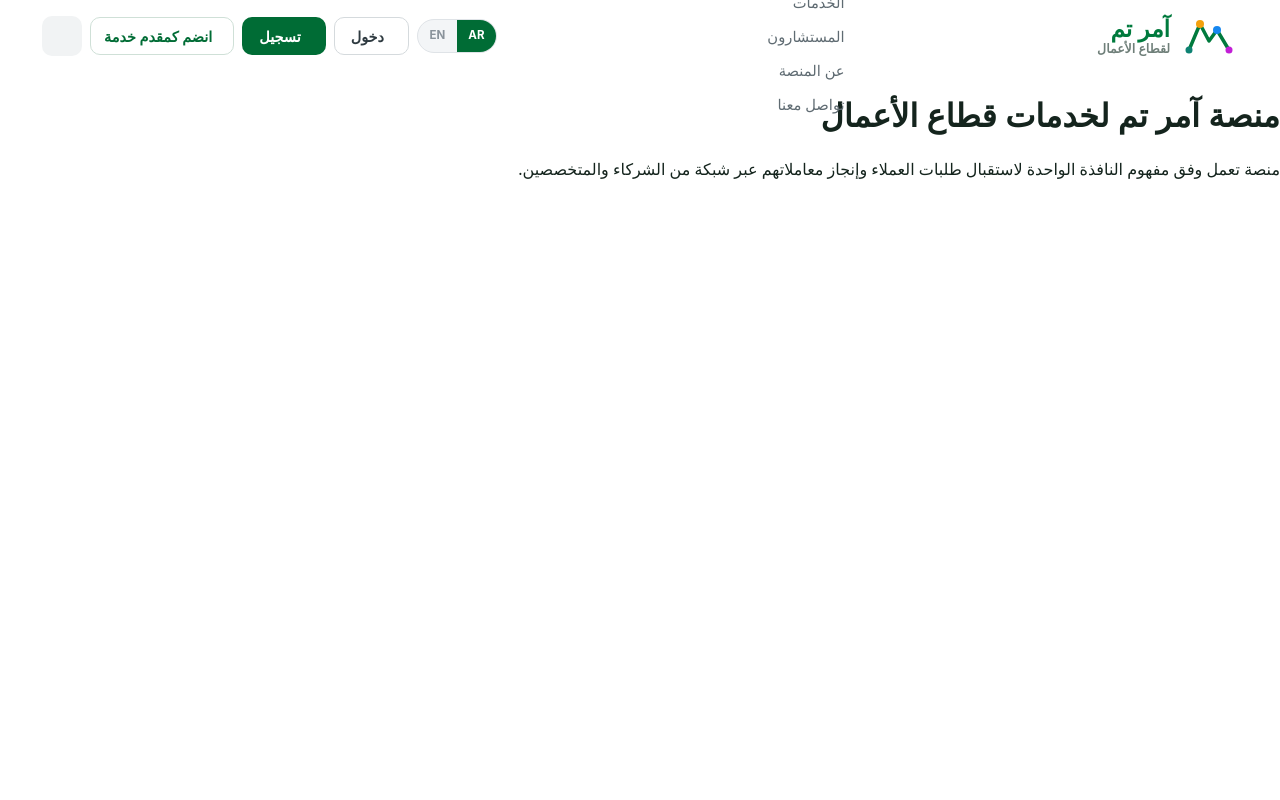
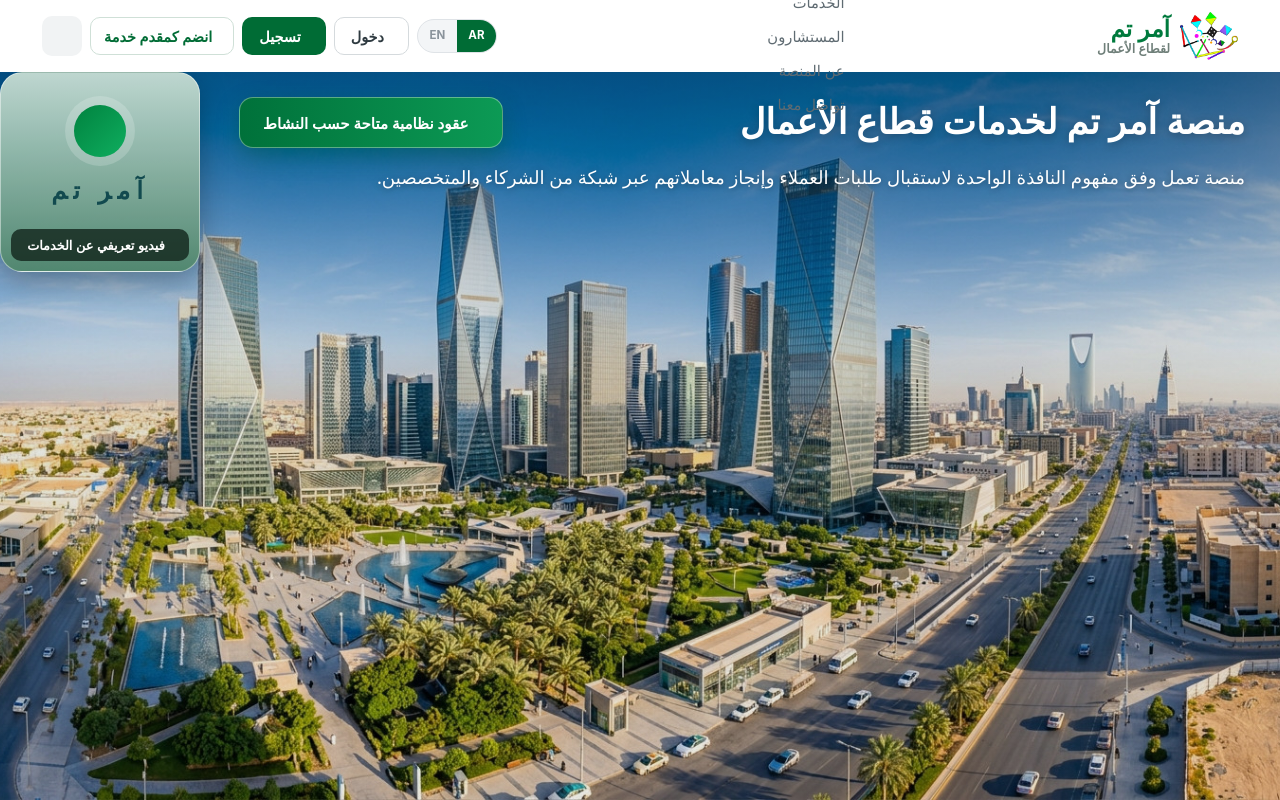
Before and after one commit to Asjadfaroq/amrtm-business-homepage, a Laravel app: page / in a window 1280 px wide. Run offline with Laravel 12, Linux system fonts and the light colour scheme; style sheets or scripts are compiled from the project's sources.

Commit message:
Add hero section with image slideshow

```diff
--- a/config/platform.php
+++ b/config/platform.php
@@ -8,4 +8,13 @@ return [
 
     'navigation' => ['home', 'services', 'consultants', 'about', 'contact'],
 
+    'hero' => [
+        'slides' => [
+            'images/hero/slide-1.jpg',
+            'images/hero/slide-2.jpg',
+            'images/hero/slide-3.jpg',
+            'images/hero/slide-4.jpg',
+        ],
+    ],
+
 ];
--- a/lang/ar/home.php
+++ b/lang/ar/home.php
@@ -27,6 +27,8 @@ return [
     'hero' => [
         'title' => 'منصة آمر تم لخدمات قطاع الأعمال',
         'lead' => 'منصة تعمل وفق مفهوم النافذة الواحدة لاستقبال طلبات العملاء وإنجاز معاملاتهم عبر شبكة من الشركاء والمتخصصين.',
+        'badge' => 'عقود نظامية متاحة حسب النشاط',
+        'video' => 'فيديو تعريفي عن الخدمات',
     ],
 
 ];
--- a/lang/en/home.php
+++ b/lang/en/home.php
@@ -27,6 +27,8 @@ return [
     'hero' => [
         'title' => 'Your Trusted Partner for Government Services',
         'lead' => 'One place to complete all government and private service procedures. We provide professional services that make dealing with official entities easy.',
+        'badge' => 'Legal contracts by activity',
+        'video' => 'Services intro video',
     ],
 
 ];
--- a/resources/css/app.css
+++ b/resources/css/app.css
@@ -10,3 +10,4 @@
 @import "bootstrap-icons/font/bootstrap-icons.css";
 @import "./base.css";
 @import "./components/navbar.css";
+@import "./components/hero.css";
--- a/resources/css/base.css
+++ b/resources/css/base.css
@@ -12,6 +12,9 @@
 }
 
 body {
+    display: flex;
+    flex-direction: column;
+    min-height: 100vh;
     margin: 0;
     font-family: var(--font-ar);
     color: var(--ink);
--- /dev/null
+++ b/resources/css/components/hero.css
@@ -0,0 +1,199 @@
+.hero {
+    position: relative;
+    flex: 1 1 auto;
+    min-height: 620px;
+    overflow: hidden;
+    color: #fff;
+    background: #1d3a4a;
+}
+
+.hero-slides,
+.hero-shade {
+    position: absolute;
+    inset: 0;
+}
+
+.hero-slides .carousel-inner,
+.hero-slides .carousel-item {
+    height: 100%;
+}
+
+.hero-slides .carousel-item {
+    background-size: cover;
+    background-position: center;
+    transition-duration: 1.2s;
+}
+
+.hero-shade {
+    background: linear-gradient(180deg, rgba(8, 40, 60, 0.55) 0%, rgba(8, 40, 60, 0.12) 38%, rgba(0, 0, 0, 0.08) 100%);
+}
+
+.hero-inner {
+    position: relative;
+    z-index: 2;
+}
+
+.hero-top {
+    display: flex;
+    align-items: flex-start;
+    gap: 39px;
+    padding-inline-start: 35px;
+}
+
+.hero-copy {
+    flex: 1 1 auto;
+    min-width: 0;
+    padding-top: 25px;
+}
+
+.hero-headline {
+    display: flex;
+    align-items: flex-start;
+    justify-content: space-between;
+    gap: 24px;
+}
+
+.hero-title {
+    margin: 0;
+    font-size: 2.2rem;
+    font-weight: 700;
+    line-height: 1.35;
+    text-shadow: 0 2px 10px rgba(0, 0, 0, 0.25);
+}
+
+.hero-lead {
+    margin: 12px 0 0;
+    font-size: 1.14rem;
+    line-height: 1.9;
+    text-shadow: 0 1px 6px rgba(0, 0, 0, 0.35);
+}
+
+.hero-badge {
+    display: inline-flex;
+    align-items: center;
+    justify-content: center;
+    gap: 10px;
+    flex: 0 0 auto;
+    height: 49px;
+    padding: 0 23px;
+    border: 1px solid rgba(255, 255, 255, 0.35);
+    border-radius: 14px;
+    background: linear-gradient(90deg, #00713a 0%, #0c9a55 100%);
+    box-shadow: 0 8px 22px rgba(0, 80, 40, 0.35);
+    font-size: 0.94rem;
+    font-weight: 700;
+    color: #fff;
+    white-space: nowrap;
+}
+
+.hero-badge:hover {
+    color: #fff;
+    filter: brightness(1.06);
+}
+
+.video-card {
+    position: relative;
+    display: flex;
+    flex-direction: column;
+    align-items: center;
+    flex: 0 0 200px;
+    width: 200px;
+    height: 200px;
+    padding: 0;
+    border: 1px solid rgba(255, 255, 255, 0.45);
+    border-radius: 22px;
+    background: linear-gradient(180deg, rgba(206, 226, 214, 0.92) 0%, rgba(78, 133, 104, 0.92) 100%);
+    box-shadow: 0 10px 28px rgba(0, 0, 0, 0.28);
+    overflow: hidden;
+}
+
+.video-card-play {
+    display: grid;
+    place-items: center;
+    width: 52px;
+    height: 52px;
+    margin-top: 32px;
+    border-radius: 50%;
+    background: linear-gradient(135deg, #00823f, #0fae5f);
+    box-shadow: 0 0 0 9px rgba(255, 255, 255, 0.18);
+    font-size: 1.5rem;
+    color: #fff;
+}
+
+.video-card-brand {
+    margin-top: 16px;
+    font-family: var(--font-ar);
+    font-size: 1.5rem;
+    font-weight: 700;
+    letter-spacing: 6px;
+    color: #124a4f;
+}
+
+.video-card-caption {
+    position: absolute;
+    inset-inline: 10px;
+    bottom: 10px;
+    display: flex;
+    align-items: center;
+    justify-content: center;
+    gap: 8px;
+    height: 32px;
+    border-radius: 10px;
+    background: rgba(20, 40, 30, 0.82);
+    font-size: 0.8rem;
+    font-weight: 700;
+    color: #fff;
+}
+
+.video-card-caption i {
+    color: #2fd27f;
+}
+
+@media (max-width: 991.98px) {
+    .hero {
+        padding-bottom: 32px;
+    }
+
+    .hero-top {
+        flex-direction: column;
+        align-items: center;
+        gap: 18px;
+        padding: 32px 22px 0;
+        text-align: center;
+    }
+
+    .hero-copy {
+        width: 100%;
+        padding-top: 0;
+    }
+
+    .hero-headline {
+        flex-direction: column-reverse;
+        align-items: stretch;
+        gap: 26px;
+    }
+
+    .hero-title {
+        font-size: 2rem;
+    }
+
+    .hero-lead {
+        font-size: 1rem;
+    }
+
+    .video-card {
+        flex-basis: auto;
+        height: 126px;
+    }
+
+    .video-card-play {
+        width: 42px;
+        height: 42px;
+        margin-top: 20px;
+        font-size: 1.25rem;
+    }
+
+    .video-card-brand {
+        display: none;
+    }
+}
--- a/resources/js/app.js
+++ b/resources/js/app.js
@@ -1 +1,2 @@
 import 'bootstrap/js/dist/collapse';
+import 'bootstrap/js/dist/carousel';
--- /dev/null
+++ b/resources/views/components/hero.blade.php
@@ -0,0 +1,39 @@
+<main class="hero">
+    <div class="hero-slides carousel slide carousel-fade" data-bs-ride="carousel" data-bs-interval="6000" data-bs-pause="false" data-bs-touch="false">
+        <div class="carousel-inner">
+            @foreach (config('platform.hero.slides') as $slide)
+                <div @class(['carousel-item', 'active' => $loop->first]) style="background-image: url('{{ asset($slide) }}')"></div>
+            @endforeach
+        </div>
+    </div>
+
+    <div class="hero-shade"></div>
+
+    <div class="hero-inner">
+        <div class="hero-top">
+            <div class="hero-copy">
+                <div class="hero-headline">
+                    <h1 class="hero-title">{{ __('home.hero.title') }}</h1>
+
+                    <a class="hero-badge" href="#">
+                        <i class="bi bi-pencil-square"></i>
+                        {{ __('home.hero.badge') }}
+                    </a>
+                </div>
+
+                <p class="hero-lead">{{ __('home.hero.lead') }}</p>
+            </div>
+
+            <button class="video-card" type="button">
+                <span class="video-card-play"><i class="bi bi-play-fill"></i></span>
+                <span class="video-card-brand">{{ __('home.brand.name') }}</span>
+                <span class="video-card-caption">
+                    <i class="bi bi-play-circle-fill"></i>
+                    {{ __('home.hero.video') }}
+                </span>
+            </button>
+        </div>
+
+        {{ $slot }}
+    </div>
+</main>
--- a/resources/views/components/navbar.blade.php
+++ b/resources/views/components/navbar.blade.php
@@ -1,6 +1,6 @@
 <nav class="site-nav">
     <a class="brand" href="{{ route('home.'.app()->getLocale()) }}">
-        <img class="brand-mark" src="{{ asset('images/logo.svg') }}" alt="">
+        <img class="brand-mark" src="{{ asset('images/logo.png') }}" alt="">
         <span class="brand-text">
             <span class="brand-name">{{ __('home.brand.name') }}</span>
             <span class="brand-tagline">{{ __('home.brand.tagline') }}</span>
--- a/resources/views/home.blade.php
+++ b/resources/views/home.blade.php
@@ -1,8 +1,5 @@
 <x-layout :title="__('home.title')">
     <x-navbar />
 
-    <main class="container py-5">
-        <h1>{{ __('home.hero.title') }}</h1>
-        <p class="lead">{{ __('home.hero.lead') }}</p>
-    </main>
+    <x-hero />
 </x-layout>
```
Also changed, not shown: public/images/hero/slide-1.jpg (added), public/images/hero/slide-2.jpg (added), public/images/hero/slide-3.jpg (added), public/images/hero/slide-4.jpg (added), public/images/logo.png (added), public/images/logo.svg (deleted).
